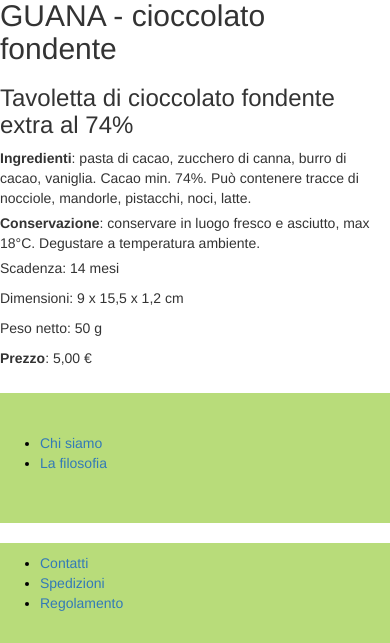
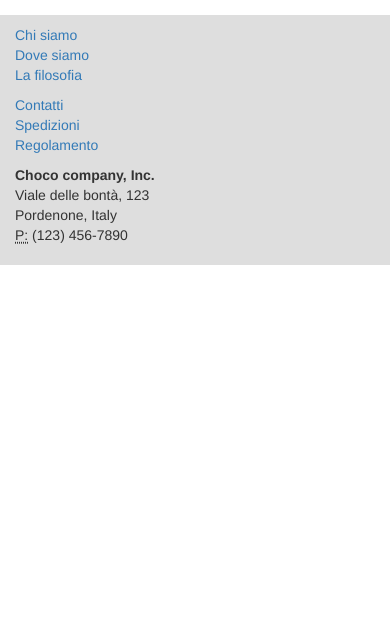
Before and after one commit to zakdey/php-chocolates, a PHP site: page /product1.html in a window 390 px wide. Shown: the part 822-1465 px from the top of the page. After the commit the page ends 1087 px from the top, so only its background shows below. Run offline with PHP 8.4, Linux system fonts and the light colour scheme; some libraries are stand-ins or nearby versions.

Commit message:
Minor UI improvements

```diff
--- a/css/style.css
+++ b/css/style.css
@@ -1,63 +1,18 @@
-/* HEADER */
-
-header nav .row {
-  margin: auto;
+main {
+  margin: 10px;
 }
 
-header nav li {
-  float: left;
-  list-style: none;
+img {
+  width: 100%;
 }
 
-header nav li a {
-  padding: 5px 10px;
-  text-transform: uppercase;
-  font-size: 1.5em;
-  color: rgb(184,220,122);
+footer {
+  background-color: #dedede;
+  margin-top: 30px;
+  padding-top: 10px;
 }
 
-/* FOOTER */
-
-footer div {
+.banner-home {
   margin-top: 20px;
-  padding-top: 10px;
-  background-color: rgb(184,220,122);
-  color: black;
-  height: 100px;
-}
-
-/* HOMEPAGE */
-
-#main-image img {
-  width: 100%;
-  max-width: 1200px;
-  margin: auto;
-  display: block;
   margin-bottom: 20px;
 }
-
-.product-box img {
-  max-width: 100%;
-}
-
-/* PRODUCT PAGE */
-
-#product-name {
-  text-align: center;
-}
-
-#product-left-panel {
-  text-align: right;
-}
-
-#product-left-panel img {
-  max-width: 100%;
-}
-
-#product-right-panel > div {
-  margin-bottom: 5px;
-}
-
-#product-right-panel span {
-  font-weight: bold;
-}
--- a/product1.html
+++ b/product1.html
@@ -11,82 +11,105 @@
   </head>
   <body>
     <header>
-      <nav>
-        <div class="row">
-          <div class="col-md-3">
-            <a href="/">
-              <img id="logo" src="http://www.mvassociati.it/images/footer_logo.jpg">
-            </a>
+      <nav class="navbar navbar-inverse">
+        <div class="container-fluid">
+
+          <div class="navbar-header">
+            <button type="button" class="navbar-toggle collapsed" data-toggle="collapse" data-target="#bs-example-navbar-collapse-1" aria-expanded="false">
+              <span class="sr-only">Toggle navigation</span>
+              <span class="icon-bar"></span>
+              <span class="icon-bar"></span>
+              <span class="icon-bar"></span>
+            </button>
+            <a class="navbar-brand" href="#">Brand</a>
           </div>
-          <div class="col-md-9">
-            <div id="company-name">
-              <h1>MV CHOCOLATES</h1>
-            </div>
-            <ul>
-              <li>
-                <a href="/about-us.html">About us</a>
-              </li>
-              <li>
-                <a href="/contatti.html">Contatti</a>
-              </li>
+
+          <div class="collapse navbar-collapse" id="bs-example-navbar-collapse-1">
+            <ul class="nav navbar-nav">
+              <li><a href="/index.html">Home <span class="sr-only">(current)</span></a></li>
+              <li class="active"><a href="/prodotti.html">Prodotti</a></li>
+              <li><a href="/dove-siamo.html">La filosofia</a></li>
+              <li><a href="/chi-siamo.html">Chi siamo</a></li>
+            </ul>
+            <ul class="nav navbar-nav navbar-right">
+              <li><a href="/contatti.html">Contatti</a></li>
             </ul>
           </div>
         </div>
       </nav>
     </header>
     <main>
-      <div id="product-name">
+      <div class="row">
+        <div class="col-md-12">
           <h1>MAISON DU CHOCOLAT - GUANA</h1>
         </div>
+      </div>
       <div class="row">
-        <div id="product-left-panel" class="col-md-6">
+        <div class="col-md-6">
           <img src="https://c1.staticflickr.com/3/2369/2458986998_c81485c2db_z.jpg?zz=1">
         </div>
-        <div id="product-right-panel" class="col-md-6">
+        <div class="col-md-6">
           <h2>GUANA - cioccolato fondente</h2>
           <h3>Tavoletta di cioccolato fondente extra al 74%</h3>
-          <div id="ingredients">
-            <span>Ingredienti</span>: pasta di cacao, zucchero di canna, burro di cacao, vaniglia. Cacao min. 74%. Può contenere tracce di nocciole, mandorle, pistacchi, noci, latte.
+          <div>
+            <strong>Ingredienti</strong>: pasta di cacao, zucchero di canna, burro di cacao, vaniglia. Cacao min. 74%. Può contenere tracce di nocciole, mandorle, pistacchi, noci, latte.
           </div>
-          <div id="storage">
-            <span>Conservazione</span>: conservare in luogo fresco e asciutto, max 18°C. Degustare a temperatura ambiente.
+          <div>
+            <strong>Conservazione</strong>: conservare in luogo fresco e asciutto, max 18°C. Degustare a temperatura ambiente.
           </div>
-          <div id="other-product-info">
-            <p>Scadenza: 14 mesi</p>
-            <p>Dimensioni: 9 x 15,5 x 1,2 cm</p>
-            <p>Peso netto: 50 g</p>
+          <div>
+            <strong>Scadenza</strong>: 14 mesi
           </div>
-          <div id="price">
-            <span>Prezzo</span>: 5,00 €
+          <div>
+            <strong>Dimensioni</strong>: 9 x 15,5 x 1,2 cm
+          </div>
+          <div>
+            <strong>Peso netto</strong>: 50 g
+          </div>
+          <div>
+            <strong>Prezzo</strong>: 5,00 €
           </div>
         </div>
       </div>
     </main>
-    <footer>
+    <footer class="footer">
+      <div class="container">
         <div class="row">
-        <div id="footer-about-us" class="col-md-6">
-          <ul>
+          <div class="col-md-4">
+            <ul class="list-unstyled">
               <li>
-              <a href="/about-us.html">Chi siamo</a>
+                <a href="/chi-siamo.html">Chi siamo</a>
               </li>
               <li>
-              <a href="/philosophy.html">La filosofia</a>
+                <a href="/dove-siamo.html">Dove siamo</a>
+              </li>
+              <li>
+                <a href="/filosofia.html">La filosofia</a>
               </li>
             </ul>
           </div>
-        <div id="footer-others" class="col-md-6">
-          <ul>
+          <div class="col-md-4">
+            <ul class="list-unstyled">
               <li>
-              <a href="/contacts.html">Contatti</a>
+                <a href="/contatti.html">Contatti</a>
               </li>
               <li>
-              <a href="/shippings.html">Spedizioni</a>
+                <a href="/spedizioni.html">Spedizioni</a>
               </li>
               <li>
-              <a href="/rules.html">Regolamento</a>
+                <a href="/regolamento.html">Regolamento</a>
               </li>
               </a>
             </ul>
+          </div>
+          <div class="col-md-4">
+            <address>
+              <strong>Choco company, Inc.</strong><br>
+              Viale delle bontà, 123<br>
+              Pordenone, Italy<br>
+              <abbr title="Phone">P:</abbr> (123) 456-7890
+            </address>
+          </div>
         </div>
       </div>
     </footer>
```
Also changed, not shown: index.html (+62 -40 lines). Lines whose indentation alone changed are shown as unchanged.
